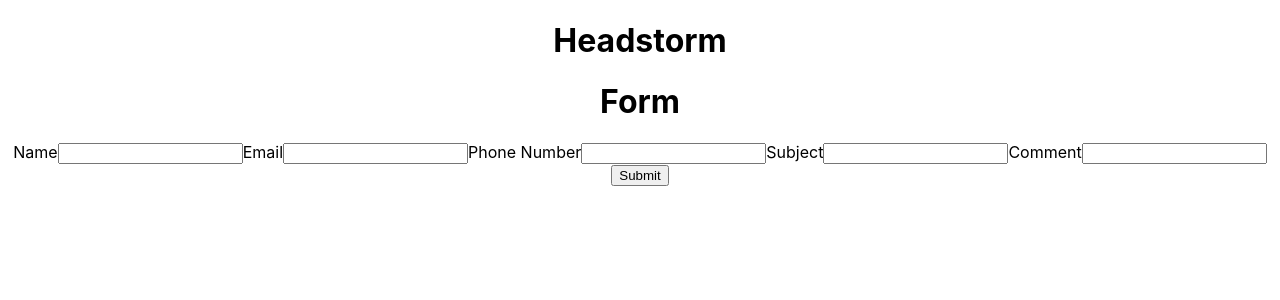
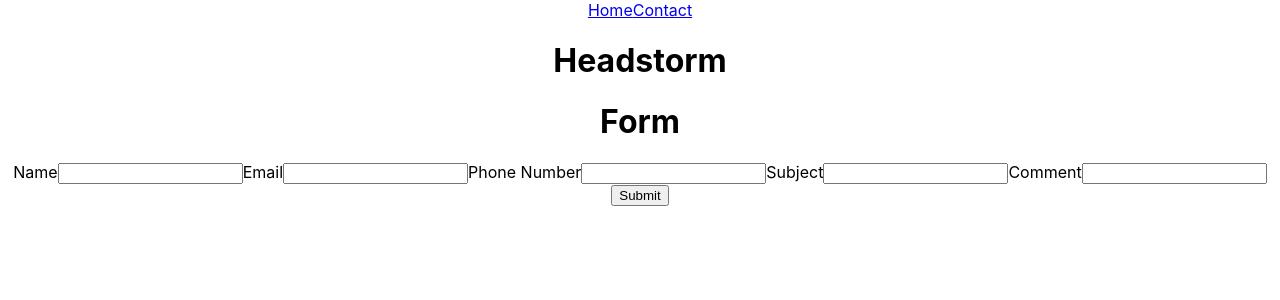
Before and after one commit to Dev-94/company_site, a React (Create React App) app: page / in a window 1280 px wide. Shown: the top 300 px of the page. Built offline with nearby package versions, Linux system fonts and the light colour scheme.

Commit message:
adds nave links

```diff
--- a/src/App.js
+++ b/src/App.js
@@ -1,6 +1,13 @@
 import React from 'react';
 import ReactDOM from 'react-dom';
-import { Route, Link, BrowserRoute as Router } from 'react-router-dom'
+// import { Route, Link, BrowserRouter as Router } from 'react-router-dom'
+import { BrowserRouter as Nav, Router, Route, Link } from 'react-router-dom'
+
+// import Container from 'react-bootstrap/Container'
+// import Button from 'react-bootstrap/Button'
+// import NavbarBrand from 'react-bootstrap/NavbarBrand'
+// import NavBar from 'react-bootstrap/Navbar'
+// import Nav from 'react-bootstrap/Nav'
 import Title from './Components/Title'
 import Form from './Components/Form'
 
@@ -12,6 +19,17 @@ class App extends React.Component {
 
     return (
       <div className="App">
+        {/* <Router> */}
+        <Nav>
+          <Link to="/">Home</Link>
+          <Link to="/contact">Contact</Link>
+        </Nav>
+        {/* </Router> */}
+
+
+
+
+
         <Title />
 
         <Form />
```
